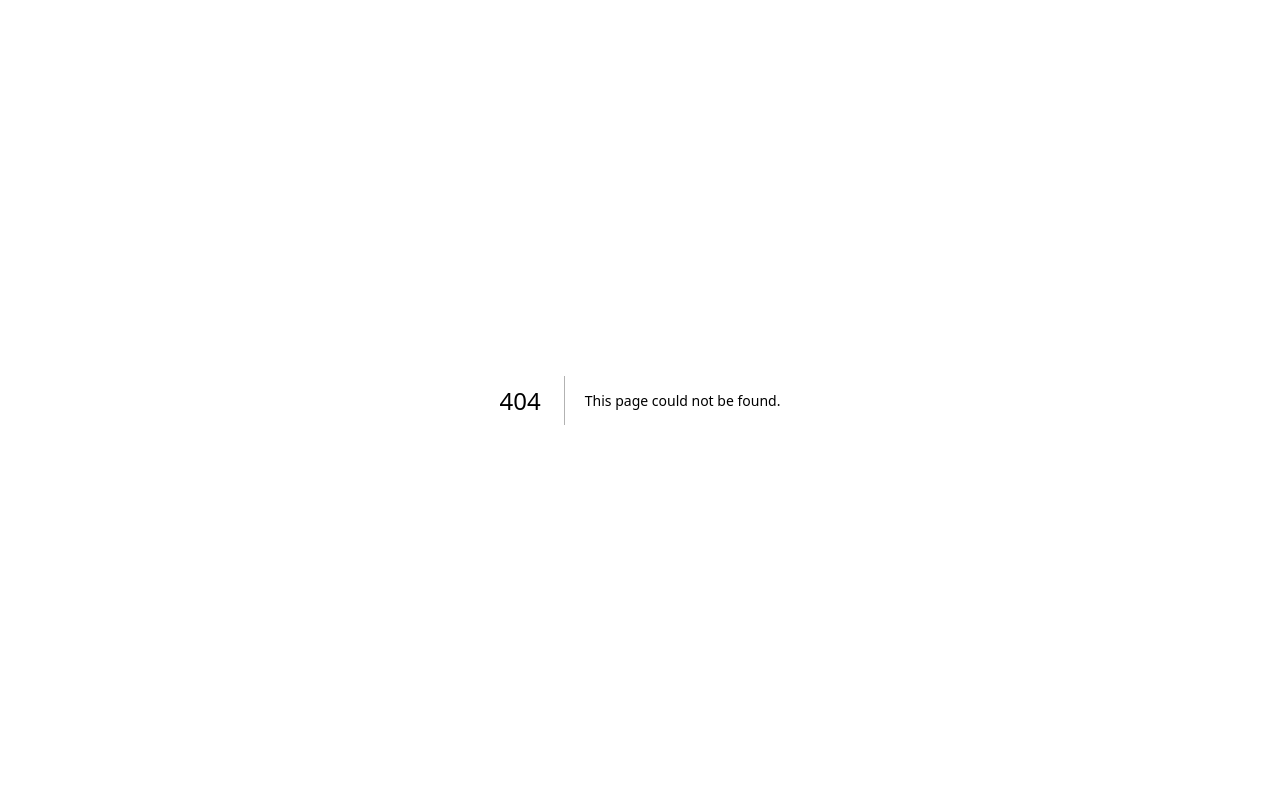
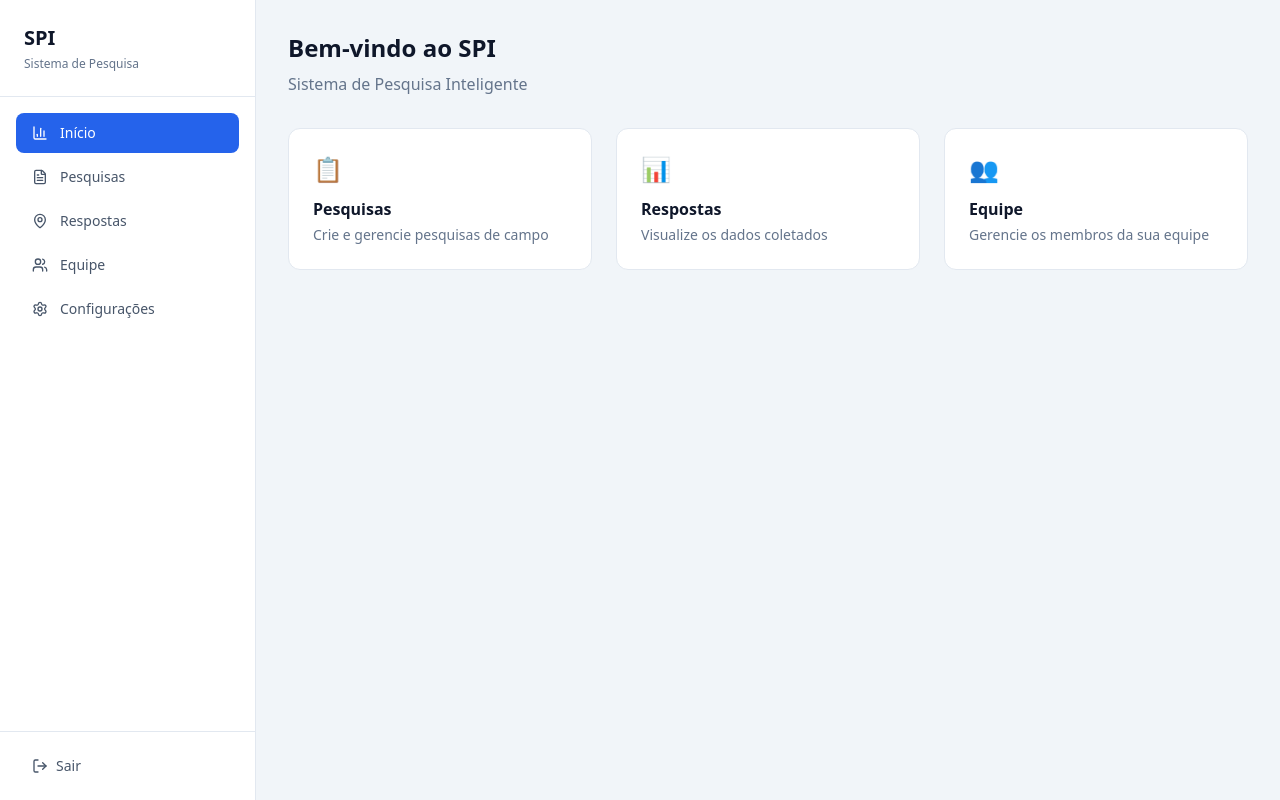
Before and after one commit to Albertinoblima/SPI, a Next.js app in the folder apps/web/: page /dashboard in a window 1280 px wide. Before the commit this address had no page. Built offline with nearby package versions, Linux system fonts and the light colour scheme.

Commit message:
feat(auth): fluxo completo de registro de empresa
- signup: campo empresa, chama POST /api/auth/register
- /api/auth/register: cria tenant + auth user (confirmado) + public.users
- supabase/admin.ts: cliente service_role server-side
- dashboard: layout sidebar + pagina inicial para usuarios tenant

```diff
--- a/apps/web/src/app/(auth)/signup/page.tsx
+++ b/apps/web/src/app/(auth)/signup/page.tsx
@@ -1,12 +1,12 @@
 "use client";
 
 import { useState } from 'react';
-import { createClient } from '@/lib/supabase/client';
+import Link from 'next/link';
+import { useRouter } from 'next/navigation';
 
 export default function SignupPage() {
-    const isSupabaseConfigured =
-        Boolean(process.env.NEXT_PUBLIC_SUPABASE_URL) &&
-        Boolean(process.env.NEXT_PUBLIC_SUPABASE_ANON_KEY);
+    const router = useRouter();
+    const [companyName, setCompanyName] = useState('');
     const [fullName, setFullName] = useState('');
     const [email, setEmail] = useState('');
     const [password, setPassword] = useState('');
@@ -19,11 +19,6 @@ export default function SignupPage() {
         e.preventDefault();
         setError('');
         setSuccess('');
-
-        if (!isSupabaseConfigured) {
-            setError('Configuração do Supabase ausente. Defina NEXT_PUBLIC_SUPABASE_URL e NEXT_PUBLIC_SUPABASE_ANON_KEY em apps/web/.env.local.');
-            return;
-        }
 
         if (password !== confirmPassword) {
             setError('As senhas não coincidem.');
@@ -38,28 +33,22 @@ export default function SignupPage() {
         setLoading(true);
 
         try {
-            const supabase = createClient();
-            const { error: signUpError } = await supabase.auth.signUp({
-                email,
-                password,
-                options: {
-                    data: {
-                        full_name: fullName,
-                    },
-                },
+            const response = await fetch('/api/auth/register', {
+                method: 'POST',
+                headers: { 'Content-Type': 'application/json' },
+                body: JSON.stringify({ companyName, fullName, email, password }),
             });
 
-            if (signUpError) {
-                setError(signUpError.message);
+            const data = await response.json();
+
+            if (!response.ok) {
+                setError(data.error || 'Erro ao criar conta.');
             } else {
-                setSuccess('Conta criada com sucesso. Faça login para continuar.');
-                setFullName('');
-                setEmail('');
-                setPassword('');
-                setConfirmPassword('');
+                setSuccess('Empresa e conta criadas com sucesso! Redirecionando para login...');
+                setTimeout(() => router.push('/login'), 2000);
             }
         } catch {
-            setError('Falha de conexão com o Supabase. Verifique se o backend está ativo e as variáveis NEXT_PUBLIC_SUPABASE_URL e NEXT_PUBLIC_SUPABASE_ANON_KEY estão corretas.');
+            setError('Falha de conexão. Tente novamente.');
         } finally {
             setLoading(false);
         }
@@ -68,7 +57,8 @@ export default function SignupPage() {
     return (
         <div className="min-h-screen flex items-center justify-center bg-slate-50">
             <div className="w-full max-w-md bg-white rounded-xl shadow-lg p-8">
-                <h1 className="text-2xl font-bold text-center text-slate-900 mb-6">Criar Conta</h1>
+                <h1 className="text-2xl font-bold text-center text-slate-900 mb-2">Criar Conta</h1>
+                <p className="text-center text-sm text-slate-500 mb-6">Cadastre sua empresa na plataforma</p>
 
                 {error && (
                     <div className="bg-red-50 text-red-600 text-sm p-3 rounded-lg mb-4">
@@ -82,19 +72,25 @@ export default function SignupPage() {
                     </div>
                 )}
 
-                {!isSupabaseConfigured && (
-                    <div className="bg-amber-50 text-amber-700 text-sm p-3 rounded-lg mb-4">
-                        Configure o arquivo apps/web/.env.local para habilitar autenticação.
+                <form className="space-y-4" onSubmit={handleSignup}>
+                    <div>
+                        <label className="block text-sm font-medium text-slate-700 mb-1">Nome da Empresa</label>
+                        <input
+                            type="text"
+                            value={companyName}
+                            onChange={(e) => setCompanyName(e.target.value)}
+                            className="w-full border border-slate-300 rounded-lg px-4 py-2 focus:ring-2 focus:ring-blue-500"
+                            placeholder="Ex: Minha Empresa Ltda"
+                            required
+                        />
                     </div>
-                )}
-
-                <form className="space-y-4" onSubmit={handleSignup}>
                     <div>
                         <label className="block text-sm font-medium text-slate-700 mb-1">Nome Completo</label>
                         <input
                             type="text"
                             value={fullName}
                             onChange={(e) => setFullName(e.target.value)}
+                            autoComplete="name"
                             className="w-full border border-slate-300 rounded-lg px-4 py-2 focus:ring-2 focus:ring-blue-500"
                             placeholder="Seu nome"
                             required
@@ -106,6 +102,7 @@ export default function SignupPage() {
                             type="email"
                             value={email}
                             onChange={(e) => setEmail(e.target.value)}
+                            autoComplete="email"
                             className="w-full border border-slate-300 rounded-lg px-4 py-2 focus:ring-2 focus:ring-blue-500"
                             placeholder="seu@email.com"
                             required
@@ -117,6 +114,7 @@ export default function SignupPage() {
                             type="password"
                             value={password}
                             onChange={(e) => setPassword(e.target.value)}
+                            autoComplete="new-password"
                             className="w-full border border-slate-300 rounded-lg px-4 py-2 focus:ring-2 focus:ring-blue-500"
                             placeholder="Mínimo 8 caracteres"
                             required
@@ -128,6 +126,7 @@ export default function SignupPage() {
                             type="password"
                             value={confirmPassword}
                             onChange={(e) => setConfirmPassword(e.target.value)}
+                            autoComplete="new-password"
                             className="w-full border border-slate-300 rounded-lg px-4 py-2 focus:ring-2 focus:ring-blue-500"
                             placeholder="Repita a senha"
                             required
@@ -135,7 +134,7 @@ export default function SignupPage() {
                     </div>
                     <button
                         type="submit"
-                        disabled={loading}
+                        disabled={loading || Boolean(success)}
                         className="w-full bg-blue-600 hover:bg-blue-700 disabled:bg-blue-400 text-white py-2 rounded-lg font-medium transition"
                     >
                         {loading ? 'Criando...' : 'Criar Conta'}
@@ -143,7 +142,10 @@ export default function SignupPage() {
                 </form>
 
                 <p className="text-center text-sm text-slate-500 mt-4">
-                    Já tem conta? <a href="/login" className="text-blue-600 hover:underline">Entrar</a>
+                    Já tem conta?{' '}
+                    <Link href="/login" className="text-blue-600 hover:underline">
+                        Entrar
+                    </Link>
                 </p>
             </div>
         </div>
--- /dev/null
+++ b/apps/web/src/app/(dashboard)/dashboard/page.tsx
@@ -0,0 +1,37 @@
+export default function DashboardPage() {
+    return (
+        <div className="p-8">
+            <h1 className="text-2xl font-bold text-slate-900 mb-2">Bem-vindo ao SPI</h1>
+            <p className="text-slate-500 mb-8">Sistema de Pesquisa Inteligente</p>
+
+            <div className="grid grid-cols-1 md:grid-cols-3 gap-6">
+                <a
+                    href="/surveys"
+                    className="bg-white rounded-xl border border-slate-200 p-6 hover:border-blue-300 hover:shadow-md transition-all"
+                >
+                    <div className="text-blue-600 text-2xl mb-3">📋</div>
+                    <h2 className="font-semibold text-slate-900 mb-1">Pesquisas</h2>
+                    <p className="text-sm text-slate-500">Crie e gerencie pesquisas de campo</p>
+                </a>
+
+                <a
+                    href="/responses"
+                    className="bg-white rounded-xl border border-slate-200 p-6 hover:border-blue-300 hover:shadow-md transition-all"
+                >
+                    <div className="text-green-600 text-2xl mb-3">📊</div>
+                    <h2 className="font-semibold text-slate-900 mb-1">Respostas</h2>
+                    <p className="text-sm text-slate-500">Visualize os dados coletados</p>
+                </a>
+
+                <a
+                    href="/team"
+                    className="bg-white rounded-xl border border-slate-200 p-6 hover:border-blue-300 hover:shadow-md transition-all"
+                >
+                    <div className="text-purple-600 text-2xl mb-3">👥</div>
+                    <h2 className="font-semibold text-slate-900 mb-1">Equipe</h2>
+                    <p className="text-sm text-slate-500">Gerencie os membros da sua equipe</p>
+                </a>
+            </div>
+        </div>
+    );
+}
--- /dev/null
+++ b/apps/web/src/app/(dashboard)/layout.tsx
@@ -0,0 +1,91 @@
+'use client';
+
+import { ReactNode } from 'react';
+import Link from 'next/link';
+import { usePathname, useRouter } from 'next/navigation';
+import {
+    BarChart3,
+    FileText,
+    Users,
+    MapPin,
+    Settings,
+    LogOut,
+} from 'lucide-react';
+import { createClient } from '@/lib/supabase/client';
+
+interface DashboardLayoutProps {
+    children: ReactNode;
+}
+
+export default function DashboardLayout({ children }: DashboardLayoutProps) {
+    const pathname = usePathname();
+    const router = useRouter();
+
+    const navItems = [
+        { label: 'Início', href: '/dashboard', icon: BarChart3 },
+        { label: 'Pesquisas', href: '/surveys', icon: FileText },
+        { label: 'Respostas', href: '/responses', icon: MapPin },
+        { label: 'Equipe', href: '/team', icon: Users },
+        { label: 'Configurações', href: '/settings', icon: Settings },
+    ];
+
+    const isActive = (href: string) => {
+        if (href === '/dashboard') return pathname === '/dashboard';
+        return pathname?.startsWith(href);
+    };
+
+    return (
+        <div className="flex h-screen bg-slate-100">
+            {/* Sidebar */}
+            <div className="w-64 bg-white border-r border-slate-200 flex flex-col">
+                <div className="p-6 border-b border-slate-200">
+                    <h1 className="text-xl font-bold text-slate-900">SPI</h1>
+                    <p className="text-xs text-slate-500 mt-1">Sistema de Pesquisa</p>
+                </div>
+
+                <nav className="flex-1 p-4 space-y-1">
+                    {navItems.map((item) => {
+                        const Icon = item.icon;
+                        const active = isActive(item.href);
+                        return (
+                            <Link
+                                key={item.href}
+                                href={item.href}
+                                className={`
+                                    flex items-center gap-3 px-4 py-2.5 rounded-lg
+                                    transition-colors duration-200 text-sm font-medium
+                                    ${active
+                                        ? 'bg-blue-600 text-white'
+                                        : 'text-slate-600 hover:bg-slate-100'
+                                    }
+                                `}
+                            >
+                                <Icon className="w-4 h-4" />
+                                {item.label}
+                            </Link>
+                        );
+                    })}
+                </nav>
+
+                <div className="p-4 border-t border-slate-200">
+                    <button
+                        onClick={async () => {
+                            const supabase = createClient();
+                            await supabase.auth.signOut();
+                            router.push('/login');
+                        }}
+                        className="w-full flex items-center gap-2 px-4 py-2 rounded-lg text-sm text-slate-600 hover:bg-slate-100 transition-colors"
+                    >
+                        <LogOut className="w-4 h-4" />
+                        Sair
+                    </button>
+                </div>
+            </div>
+
+            {/* Main Content */}
+            <div className="flex-1 overflow-y-auto">
+                {children}
+            </div>
+        </div>
+    );
+}
--- /dev/null
+++ b/apps/web/src/app/api/auth/register/route.ts
@@ -0,0 +1,113 @@
+// POST /api/auth/register - Registro completo de empresa + admin
+import { NextRequest } from 'next/server';
+import { createAdminClient } from '@/lib/supabase/admin';
+import { apiError, apiSuccess } from '@/lib/api-middleware';
+
+function slugify(text: string): string {
+    return text
+        .toLowerCase()
+        .trim()
+        .replace(/[^\w\s-]/g, '')
+        .replace(/[\s_-]+/g, '-')
+        .replace(/^-+|-+$/g, '');
+}
+
+export async function POST(request: NextRequest) {
+    try {
+        const body = await request.json();
+        const { companyName, fullName, email, password } = body;
+
+        if (!companyName || !fullName || !email || !password) {
+            return apiError('Todos os campos são obrigatórios', 400);
+        }
+
+        if (password.length < 8) {
+            return apiError('A senha deve ter no mínimo 8 caracteres', 400);
+        }
+
+        const adminSupabase = createAdminClient();
+
+        // 1. Verificar se email já existe
+        const { data: existingUsers } = await adminSupabase.auth.admin.listUsers();
+        const emailExists = existingUsers?.users?.some(u => u.email === email);
+        if (emailExists) {
+            return apiError('Este e-mail já está cadastrado', 409);
+        }
+
+        // 2. Gerar slug único para o tenant
+        let slug = slugify(companyName);
+        const { data: existingTenant } = await adminSupabase
+            .from('tenants')
+            .select('slug')
+            .eq('slug', slug)
+            .maybeSingle();
+
+        if (existingTenant) {
+            slug = `${slug}-${Date.now()}`;
+        }
+
+        // 3. Criar tenant
+        const { data: tenant, error: tenantError } = await adminSupabase
+            .from('tenants')
+            .insert({
+                name: companyName,
+                slug,
+                status: 'active',
+                max_users: 10,
+                max_surveys: 50,
+                storage_limit_mb: 1024,
+            })
+            .select('id')
+            .single();
+
+        if (tenantError || !tenant) {
+            console.error('Tenant creation error:', tenantError);
+            return apiError('Erro ao criar empresa', 500);
+        }
+
+        // 4. Criar usuário auth (confirmado, sem email de verificação)
+        const { data: authData, error: authError } = await adminSupabase.auth.admin.createUser({
+            email,
+            password,
+            email_confirm: true,
+            user_metadata: { full_name: fullName },
+        });
+
+        if (authError || !authData?.user) {
+            // Rollback: remover tenant criado
+            await adminSupabase.from('tenants').delete().eq('id', tenant.id);
+            console.error('Auth user creation error:', authError);
+            return apiError('Erro ao criar usuário', 500);
+        }
+
+        // 5. Criar perfil em public.users
+        const { error: profileError } = await adminSupabase
+            .from('users')
+            .insert({
+                id: authData.user.id,
+                tenant_id: tenant.id,
+                full_name: fullName,
+                email,
+                role: 'admin',
+                is_active: true,
+                is_system_admin: false,
+            });
+
+        if (profileError) {
+            // Rollback: remover usuário auth e tenant
+            await adminSupabase.auth.admin.deleteUser(authData.user.id);
+            await adminSupabase.from('tenants').delete().eq('id', tenant.id);
+            console.error('Profile creation error:', profileError);
+            return apiError('Erro ao criar perfil de usuário', 500);
+        }
+
+        return apiSuccess({
+            message: 'Empresa e conta criadas com sucesso',
+            tenantSlug: slug,
+        }, 201);
+
+    } catch (error) {
+        console.error('Register error:', error);
+        return apiError('Erro interno do servidor', 500);
+    }
+}
--- /dev/null
+++ b/apps/web/src/lib/supabase/admin.ts
@@ -0,0 +1,19 @@
+// Supabase Admin Client (service role) - SERVER SIDE ONLY
+// Bypasses RLS. Never expose to the client.
+import { createClient } from '@supabase/supabase-js';
+
+export function createAdminClient() {
+    const url = process.env.NEXT_PUBLIC_SUPABASE_URL;
+    const serviceRoleKey = process.env.SUPABASE_SERVICE_ROLE_KEY;
+
+    if (!url || !serviceRoleKey) {
+        throw new Error('Missing Supabase admin credentials');
+    }
+
+    return createClient(url, serviceRoleKey, {
+        auth: {
+            autoRefreshToken: false,
+            persistSession: false,
+        },
+    });
+}
```
